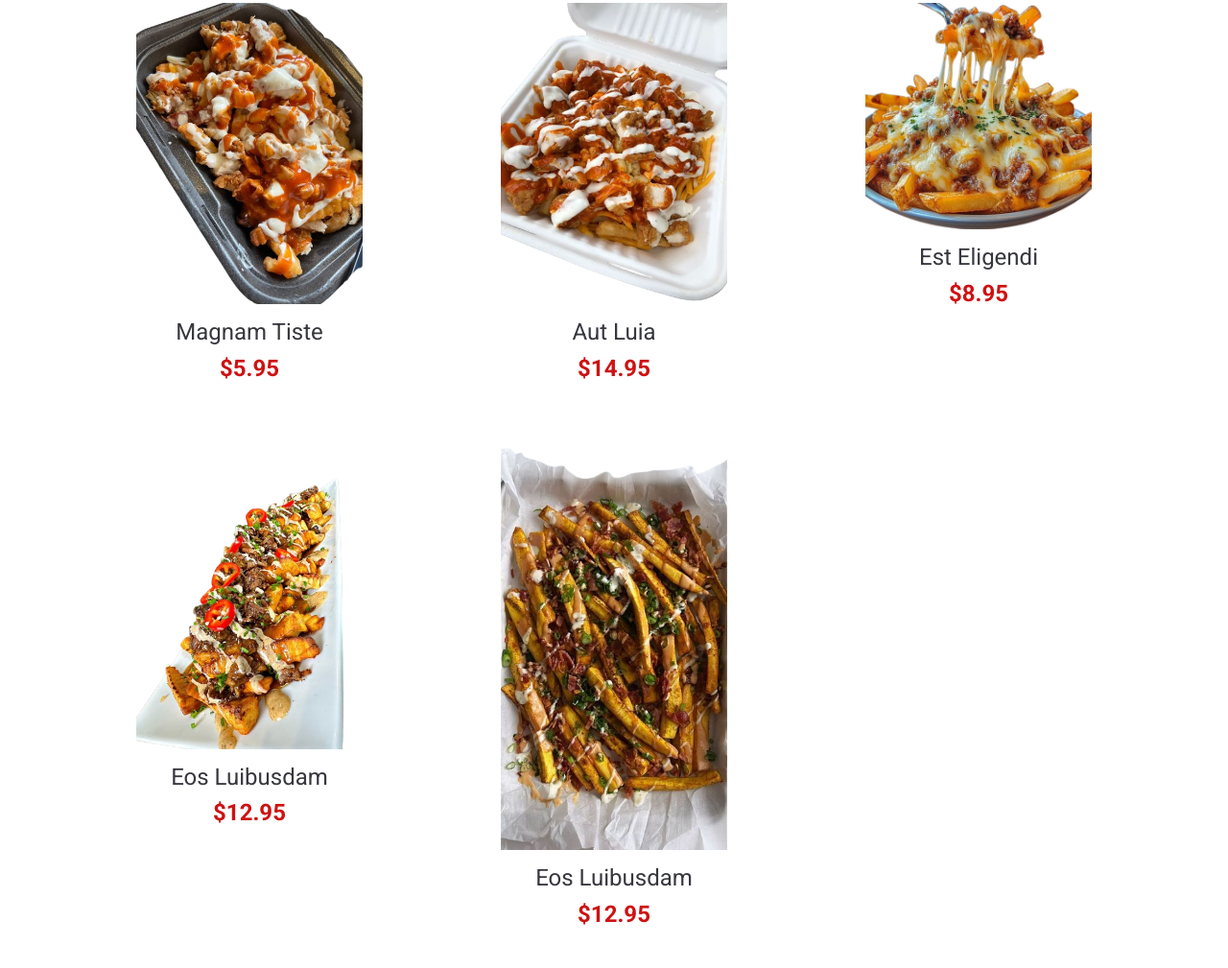
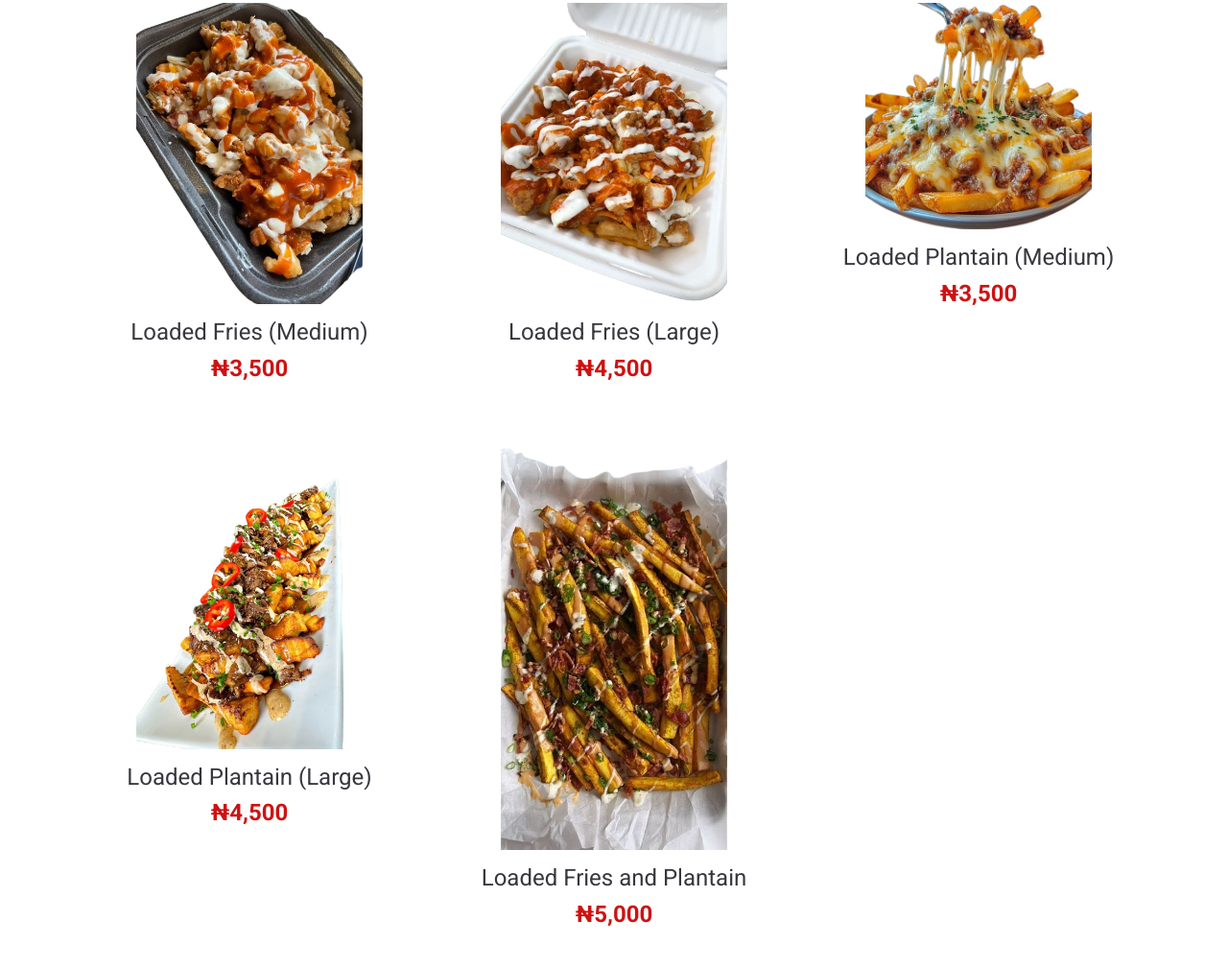
Before and after one commit to anasyakubu/emkays-loaded-box-web, a plain HTML site: page index.html in a window 1280 px wide. Shown: the part 2731-3740 px from the top of the page at 96% size. Drawn offline with Linux system fonts and the light colour scheme; files whose address does not match are found by name.

Commit message:
fix: fixed the changes

```diff
--- a/index.html
+++ b/index.html
@@ -278,11 +278,11 @@
                       class="menu-img img-fluid"
                       alt=""
                   /></a>
-                  <h4>Magnam Tiste</h4>
+                  <h4>Loaded Fries (Medium)</h4>
                   <!-- <p class="ingredients">
                     Lorem, deren, trataro, filede, nerada
                   </p> -->
-                  <p class="price">$5.95</p>
+                  <p class="price">₦3,500</p>
                 </div>
                 <!-- Menu Item -->
 
@@ -295,11 +295,11 @@
                       class="menu-img img-fluid"
                       alt=""
                   /></a>
-                  <h4>Aut Luia</h4>
+                  <h4>Loaded Fries (Large)</h4>
                   <!-- <p class="ingredients">
                     Lorem, deren, trataro, filede, nerada
                   </p> -->
-                  <p class="price">$14.95</p>
+                  <p class="price">₦4,500</p>
                 </div>
                 <!-- Menu Item -->
 
@@ -312,11 +312,11 @@
                       class="menu-img img-fluid"
                       alt=""
                   /></a>
-                  <h4>Est Eligendi</h4>
+                  <h4>Loaded Plantain (Medium)</h4>
                   <!-- <p class="ingredients">
                     Lorem, deren, trataro, filede, nerada
                   </p> -->
-                  <p class="price">$8.95</p>
+                  <p class="price">₦3,500</p>
                 </div>
                 <!-- Menu Item -->
 
@@ -329,11 +329,11 @@
                       class="menu-img img-fluid"
                       alt=""
                   /></a>
-                  <h4>Eos Luibusdam</h4>
+                  <h4>Loaded Plantain (Large)</h4>
                   <!-- <p class="ingredients">
                     Lorem, deren, trataro, filede, nerada
                   </p> -->
-                  <p class="price">$12.95</p>
+                  <p class="price">₦4,500</p>
                 </div>
                 <!-- Menu Item -->
 
@@ -346,11 +346,11 @@
                       class="menu-img img-fluid"
                       alt=""
                   /></a>
-                  <h4>Eos Luibusdam</h4>
+                  <h4>Loaded Fries and Plantain</h4>
                   <!-- <p class="ingredients">
                     Lorem, deren, trataro, filede, nerada
                   </p> -->
-                  <p class="price">$12.95</p>
+                  <p class="price">₦5,000</p>
                 </div>
                 <!-- Menu Item -->
 
@@ -671,7 +671,7 @@
                 <i class="icon bi bi-telephone flex-shrink-0"></i>
                 <div>
                   <h3>Call Us</h3>
-                  <p>+2348098361882</p>
+                  <p>+2347079373384</p>
                 </div>
               </a>
             </div>
@@ -703,7 +703,7 @@
                 <div>
                   <h3>Opening Hours<br /></h3>
                   <p>
-                    <strong>Mon-Sat:</strong> 10AM - 23PM;
+                    <strong>Mon-Sat:</strong> 10AM - 9PM;
                     <strong>Sunday:</strong> Closed
                   </p>
                 </div>
@@ -721,22 +721,25 @@
         <div class="row gy-3">
           <div class="col-lg-3 col-md-6 d-flex">
             <i class="bi bi-geo-alt icon"></i>
-            <div class="address">
+            <a
+              href="https://www.google.com/maps/embed?pb=!1m18!1m12!1m3!1d4020.0728611955947!2d8.55557497514101!3d11.961985736208215!2m3!1f0!2f0!3f0!3m2!1i1024!2i768!4f13.1!3m3!1m2!1s0x11ae81ece298190f%3A0x322e6d5858547c9f!2sKundila%20Housing%20Estate!5e1!3m2!1sen!2sng!4v1756313285965!5m2!1sen!2sng"
+              class="address"
+            >
               <h4>Address</h4>
               <p>Kundilar Ganduuu</p>
               <p>Housing estate, Zoo road Kano</p>
               <p></p>
-            </div>
+            </a>
           </div>
 
           <div class="col-lg-3 col-md-6 d-flex">
             <i class="bi bi-telephone icon"></i>
             <div>
               <h4>Contact</h4>
-              <p>
+              <a href="mailto: info@example.com">
                 <strong>Phone:</strong> <span>+234 9028293685</span><br />
                 <strong>Email:</strong> <span>info@example.com</span><br />
-              </p>
+              </a>
             </div>
           </div>
 
```
